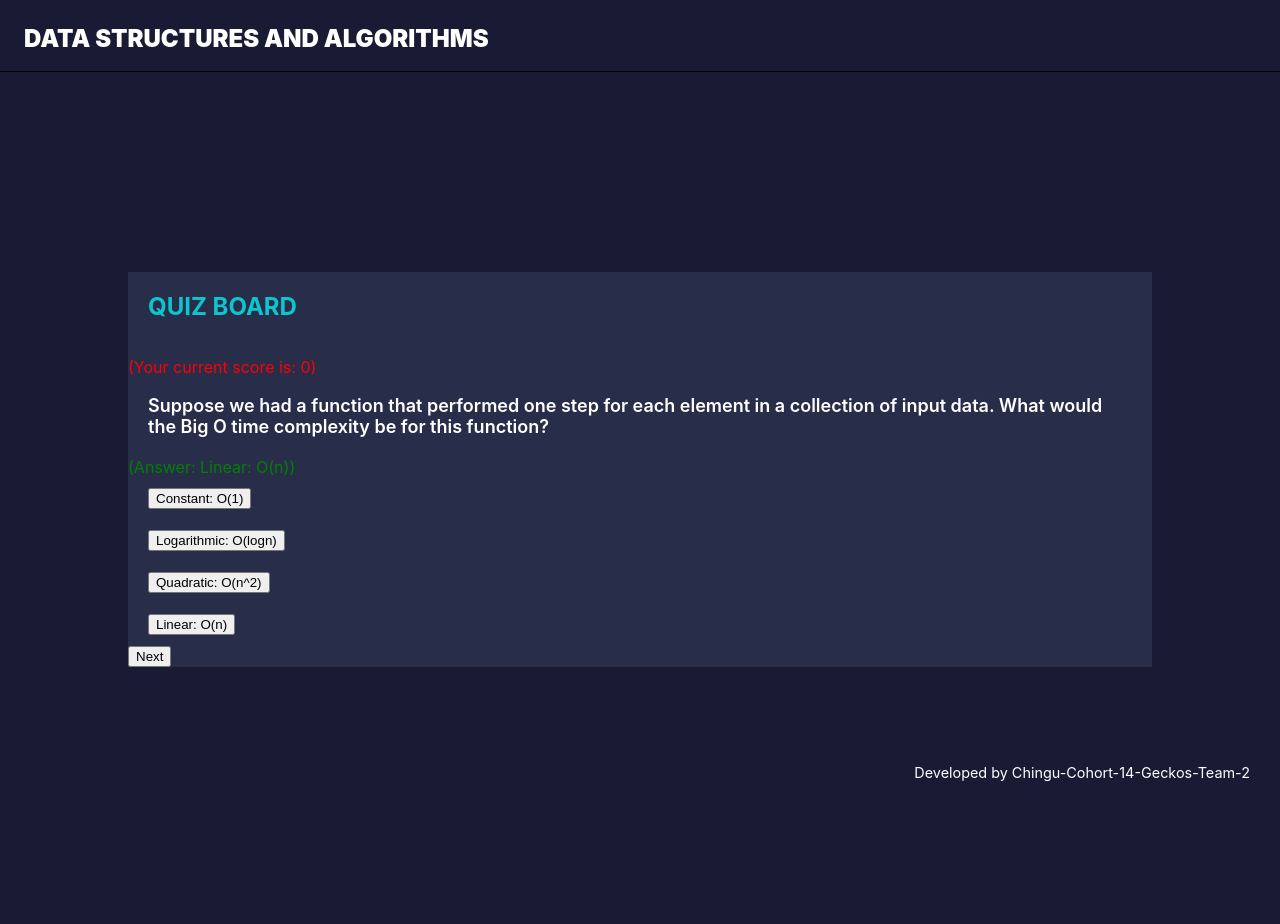
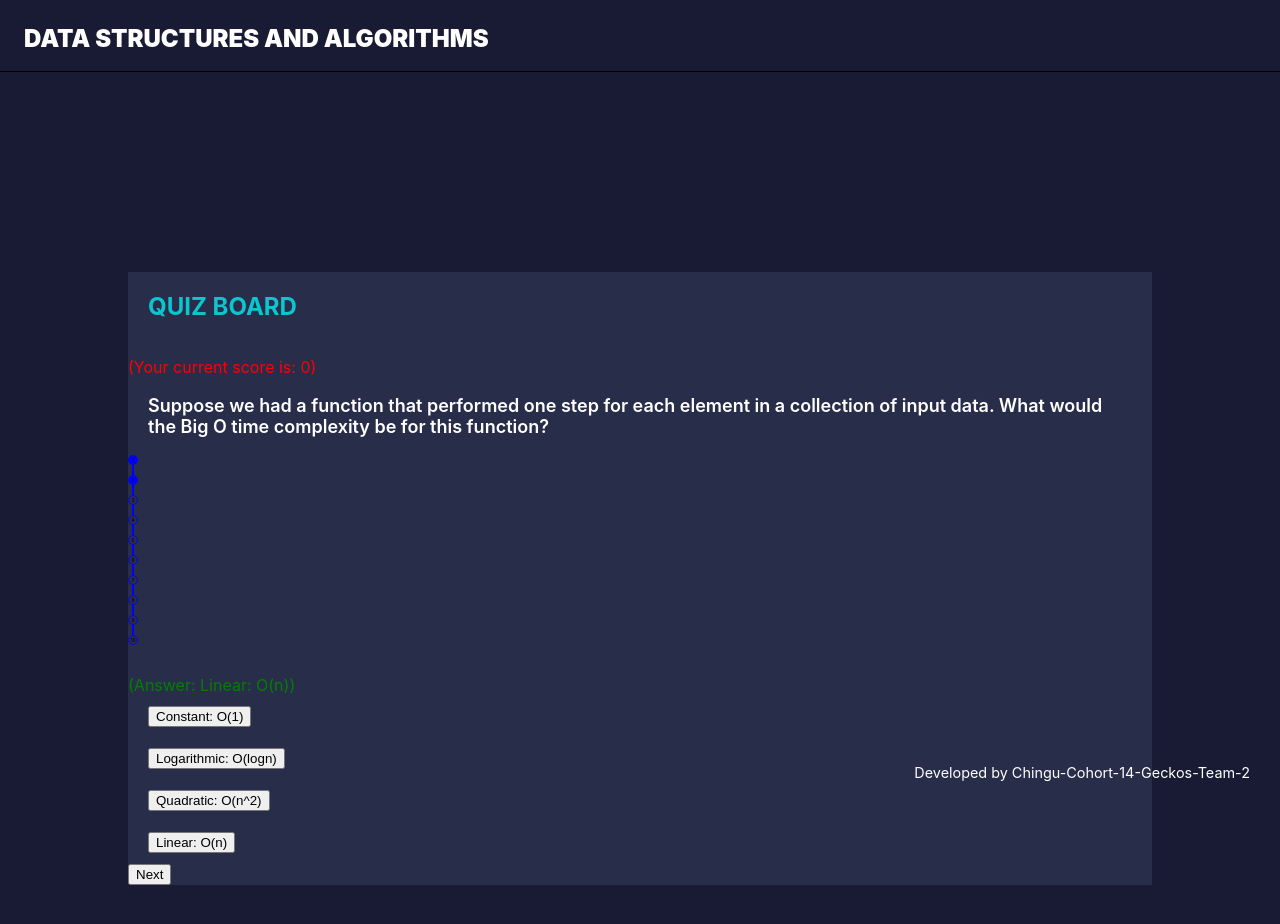
Before and after one commit to chingu-voyages/v14-geckos-team-02, a React (Create React App) app: page /big-o in a window 1280 px wide. Shown: the top 924 px of the page. Before the commit the page ends 867 px from the top, so only its background shows below. Built offline with nearby package versions, Linux system fonts and the light colour scheme.

Commit message:
1.Modify Quiz.js 2.Insert ProgressBar component

```diff
--- a/src/views/components/Quiz/Quiz.js
+++ b/src/views/components/Quiz/Quiz.js
@@ -3,7 +3,8 @@ import './Quiz.scss';
 
 import Question from '../Question/Question';
 import MultipleChoice from '../MultipleChoice/MultipleChoice';
-import Results from '../Results/Results'
+import Results from '../Results/Results';
+import ProgressBar from '../ProgressBar/ProgressBar';
 
 import QUIZ_DATA from '../../../quiz-data';
 
@@ -38,6 +39,7 @@ const Quiz = () => {
         <span style={{color:"red"}}>(Your current score is: {score})</span>  {/* Test only */}
         <div>
           <Question question={questions[count].question} />
+          <ProgressBar />
           <MultipleChoice
               choices={questions[count].multipleChoices}
               answer={questions[count].answer}
```
